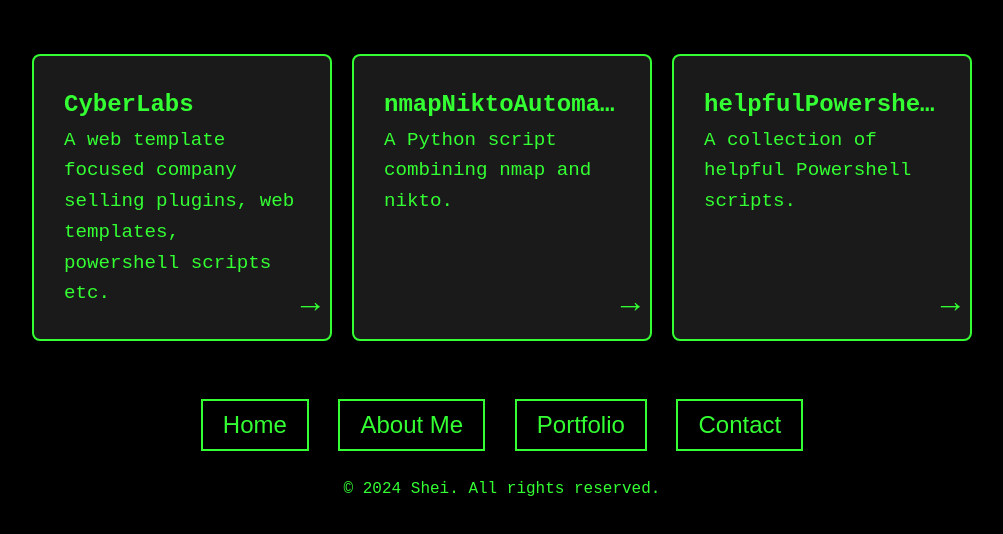
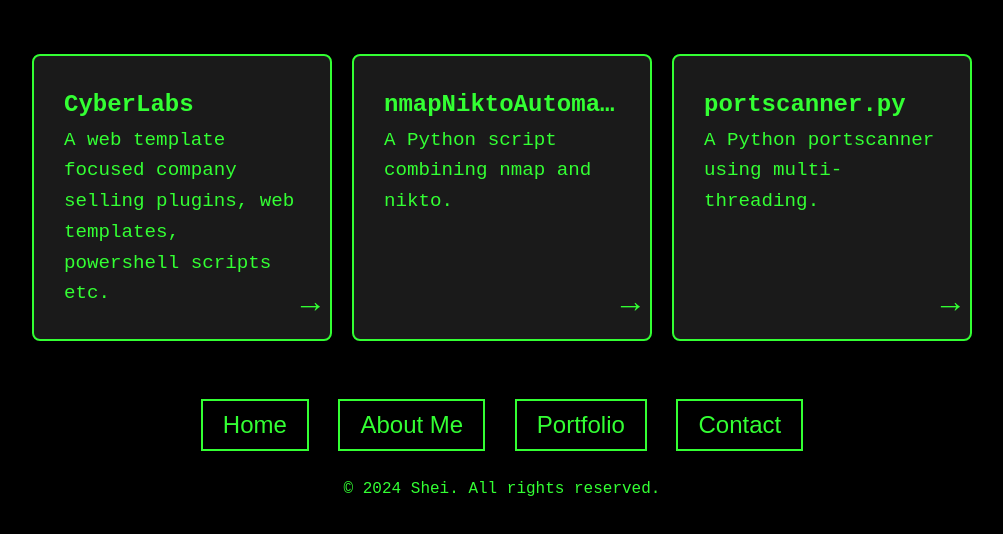
Before and after one commit to fullMoonShade/cyber, a plain HTML site: page html/portfolio.html in a window 1280 px wide. Shown: the part 200-734 px from the top of the page, without its empty margins (138-1141 px from the left). Drawn offline with Linux system fonts and the light colour scheme.

Commit message:
Update portfolio.html

```diff
--- a/html/portfolio.html
+++ b/html/portfolio.html
@@ -24,9 +24,9 @@
             <a href="https://github.com/fullMoonShade/nmapNiktoAutomation.py" class="project-link" target="_blank" rel="noopener noreferrer">→</a>
         </div>
         <div class="project">
-            <h3>helpfulPowershellScripts</h3>
-            <p>A collection of helpful Powershell scripts.</p>
-            <a href="https://github.com/fullMoonShade/helpfulPowershellScripts" class="project-link" target="_blank" rel="noopener noreferrer">→</a>
+            <h3>portscanner.py</h3>
+            <p>A Python portscanner using multi-threading.</p>
+            <a href="https://github.com/fullMoonShade/portscanner.py" class="project-link" target="_blank" rel="noopener noreferrer">→</a>
         </div>
     </div>
 </main>
```
